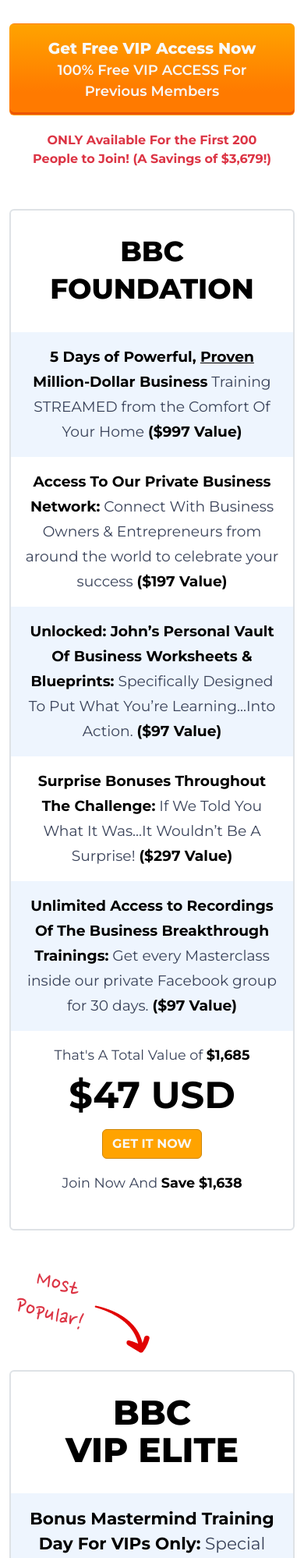
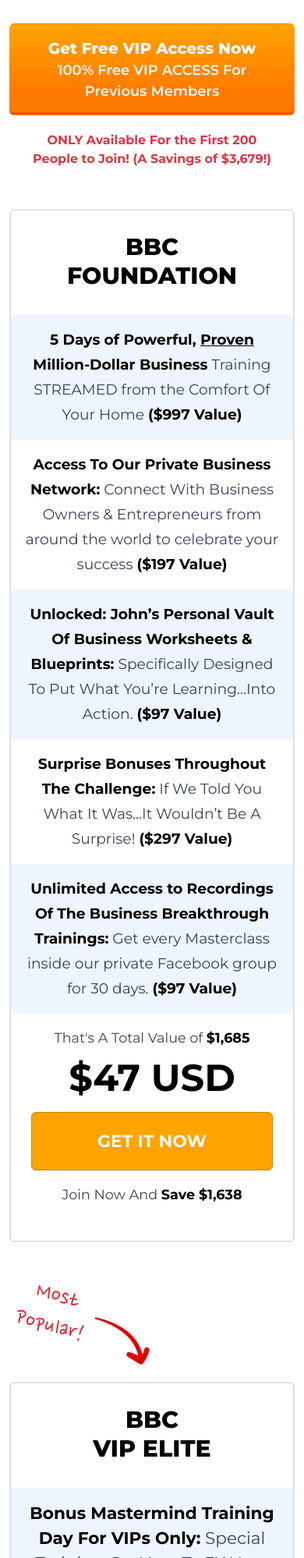
Before and after one commit to CodingWithHenryDelgado/neurogymexercise, a plain HTML site: page index.html in a window 390 px wide. Shown: the part 621-2619 px from the top of the page at 78% size. Drawn offline with nearby package versions, Linux system fonts and the light colour scheme.

Commit message:
Updated package buttons on mobile screens.

```diff
--- a/style.css
+++ b/style.css
@@ -184,16 +184,9 @@ footer a:hover {
 .foundation-mobile-col,
 .elite-mobile-col {
     color: #000;
+    font-size: 1.875rem;
     font-weight: 800;
-    line-height: 3rem;
-}
-
-.foundation-mobile-col {
-    font-size: 2.25rem;
-}
-
-.elite-mobile-col {
-    font-size: 2.75rem;
+    line-height: 2.313rem;
 }
 
 .elite {
@@ -220,6 +213,8 @@ footer a:hover {
 .row.footer a {
     background-color: #FFA300;
     border: 1px solid #CD8505;
+    font-size: 1.375rem;
+    padding: 1.25rem 5.25rem;
 }
 
 .savings {
@@ -529,8 +524,8 @@ footer a {
 
     .row.footer a {
         border: 2px solid #CD8505;
-        font-size: 1.25rem;
-        padding: 0.938rem 1.563rem;
+        font-size: 1.375rem;
+        padding: 0.938rem 1.25rem;
     }
 
     .foundation-footer-col {
```
